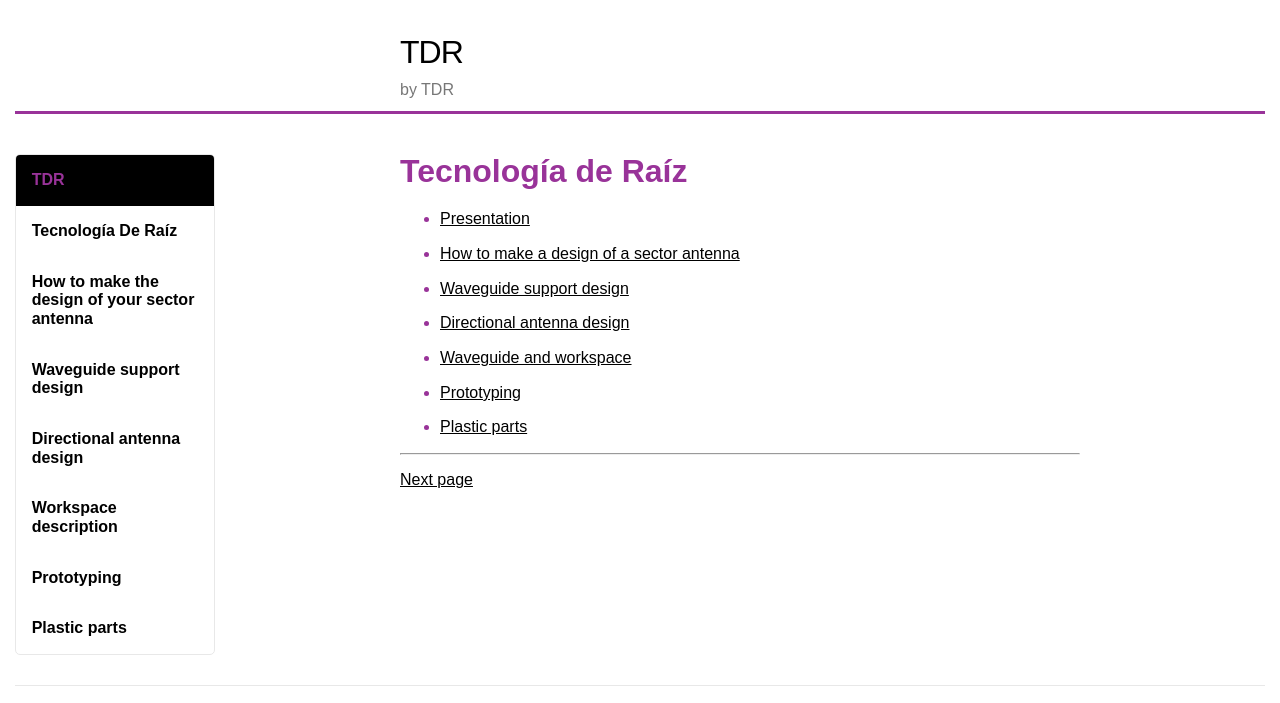
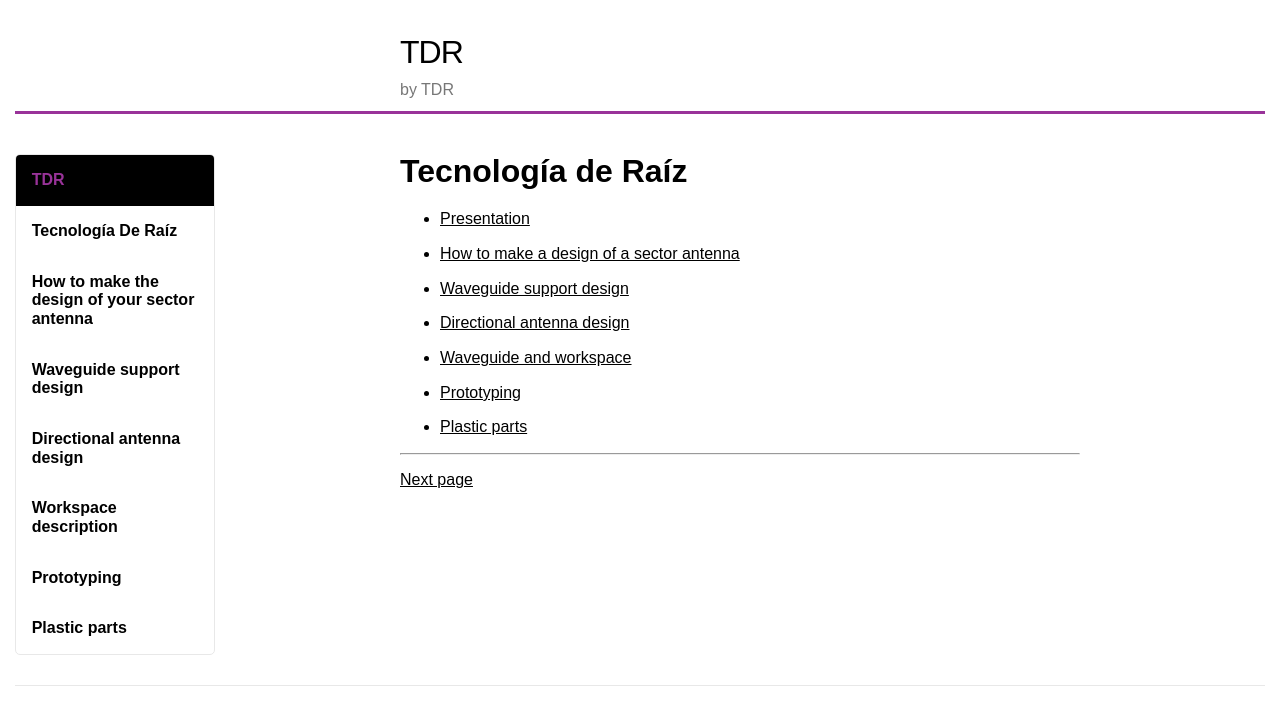
Before and after one commit to TecnologiadeRaiz/en, a plain HTML site: page index.html in a window 1280 px wide. Shown: the top 703 px of the page. Drawn offline with Linux system fonts and the light colour scheme.

Commit message:
modifico style.css

```diff
--- a/static/style.css
+++ b/static/style.css
@@ -1,5 +1,5 @@
 body {
-  color: #939;
+  color: black;
   font-size: 12pt;
   font-family: sans-serif;
   line-height: 14pt;
```
